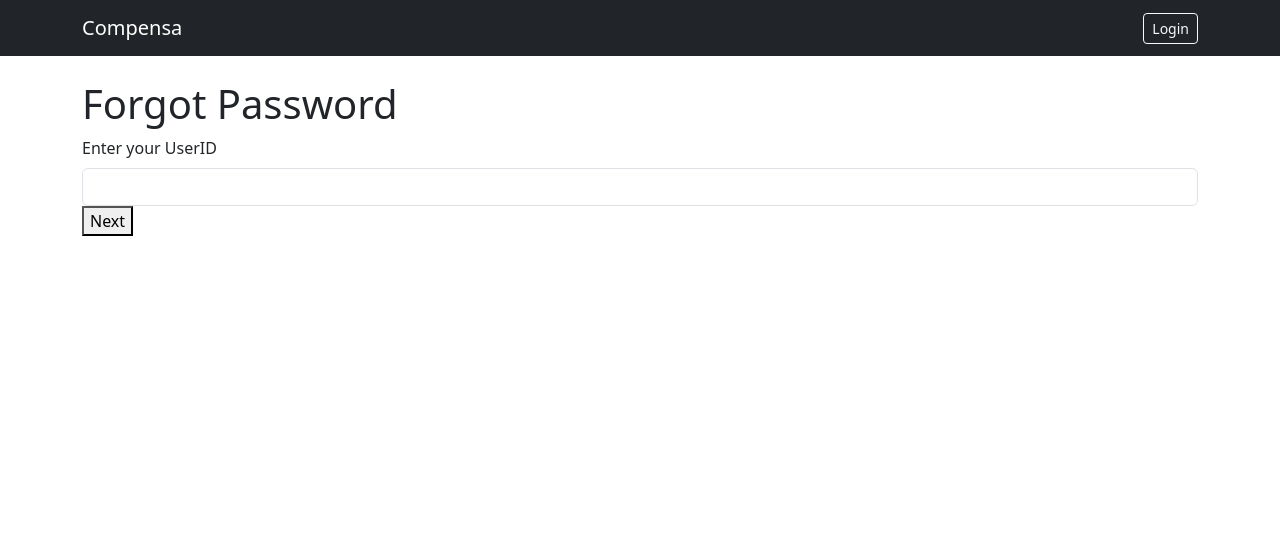
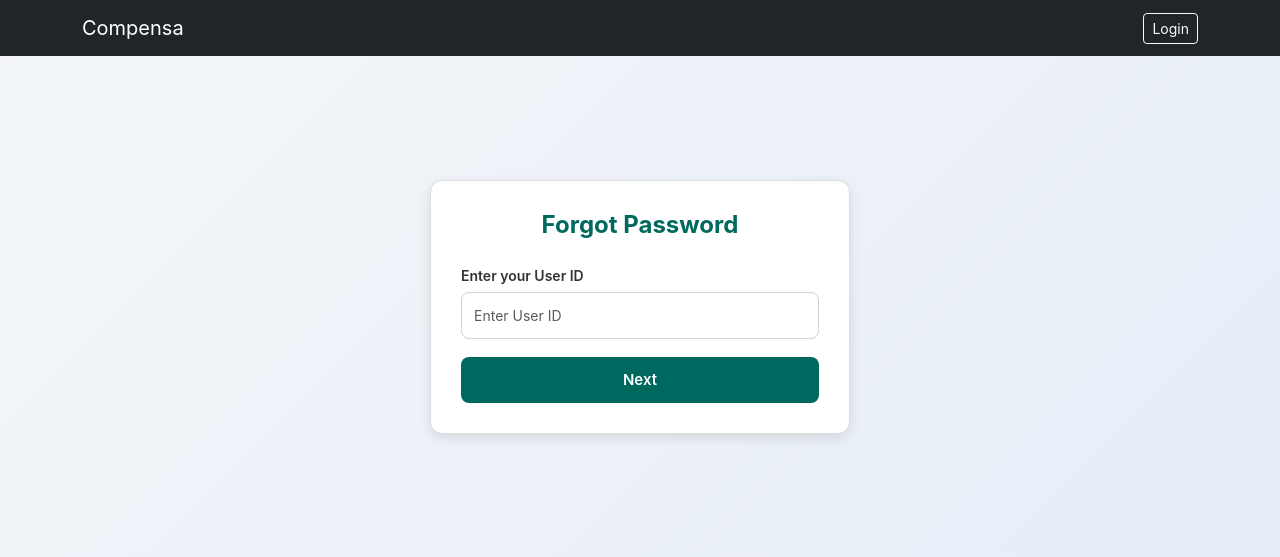
Before and after one commit to shanitripat/Compensa, a Django app: page /accounts/forgot-password/ in a window 1280 px wide. Shown: the top 557 px of the page. Run offline with Django 4.2, Linux system fonts and the light colour scheme; some libraries are stand-ins or nearby versions.

Commit message:
Update forgot_password.html

```diff
--- a/templates/accounts/forgot_password.html
+++ b/templates/accounts/forgot_password.html
@@ -1,12 +1,134 @@
 {% extends "base.html" %}
 {% block content %}
+
+<style>
+  body {
+    background: linear-gradient(135deg, #f4f6f9, #e6edf7);
+    font-family: -apple-system, BlinkMacSystemFont, "Segoe UI", Roboto, Arial, sans-serif;
+  }
+
+  /* Card */
+  .login-wrapper {
+    max-width: 420px;
+    margin: 100px auto;
+    background: #ffffff;
+    border-radius: 12px;
+    border: 1px solid #dcdcdc;
+    padding: 30px;
+    box-shadow: 0 4px 12px rgba(0, 0, 0, 0.10);
+    transition: all 0.3s ease;
+  }
+
+  .login-wrapper:hover {
+    transform: translateY(-4px);
+    box-shadow: 0 12px 24px rgba(0, 58, 143, 0.15);
+  }
+
+  /* Colt Theme Title */
+  .login-wrapper h1 {
+    text-align: center;
+    font-size: 24px;
+    font-weight: 700;
+    color: #00695F;
+    margin-bottom: 25px;
+    transition: all 0.3s ease;
+    cursor: default;
+  }
+
+  .login-wrapper h1:hover {
+    color: #00695F;
+    transform: scale(1.03);
+    text-shadow: 0 2px 8px rgba(0, 58, 143, 0.20);
+  }
+
+  /* Labels */
+  .form-label {
+    display: block;
+    font-weight: 600;
+    color: #333;
+    margin-bottom: 6px;
+    font-size: 14px;
+  }
+
+  /* Input */
+  .form-control {
+    width: 100%;
+    padding: 12px;
+    margin-bottom: 18px;
+    border-radius: 8px;
+    border: 1px solid #ced4da;
+    font-size: 14px;
+    transition: all 0.3s ease;
+    box-sizing: border-box;
+  }
+
+  .form-control:hover {
+    border-color: #00695F;
+  }
+
+  .form-control:focus {
+    border-color: #00695F;
+    box-shadow: 0 0 8px rgba(0, 58, 143, 0.20);
+    outline: none;
+  }
+
+  /* Colt Theme Button */
+  .btn-login {
+    width: 100%;
+    padding: 12px;
+    background: #00695F;
+    color: #fff;
+    border: none;
+    border-radius: 8px;
+    font-weight: 600;
+    font-size: 15px;
+    cursor: pointer;
+    transition: all 0.3s ease;
+  }
+
+  .btn-login:hover {
+    background: #00695F;
+    transform: translateY(-2px);
+    box-shadow: 0 6px 16px rgba(0, 58, 143, 0.30);
+  }
+
+  .btn-login:active {
+    transform: translateY(0);
+  }
+
+  /* Mobile Responsive */
+  @media (max-width: 480px) {
+    .login-wrapper {
+      margin: 50px 15px;
+      padding: 25px;
+    }
+
+    .login-wrapper h1 {
+      font-size: 22px;
+    }
+  }
+</style>
+
 <div class="login-wrapper">
   <h1>Forgot Password</h1>
+
   <form method="post">
     {% csrf_token %}
-    <label class="form-label">Enter your UserID</label>
-    <input type="text" name="userid" class="form-control" required>
-    <button type="submit" class="btn-login">Next</button>
+
+    <label class="form-label">Enter your User ID</label>
+
+    <input
+      type="text"
+      name="userid"
+      class="form-control"
+      placeholder="Enter User ID"
+      required
+    >
+
+    <button type="submit" class="btn-login">
+      Next
+    </button>
   </form>
 </div>
+
 {% endblock %}
```
